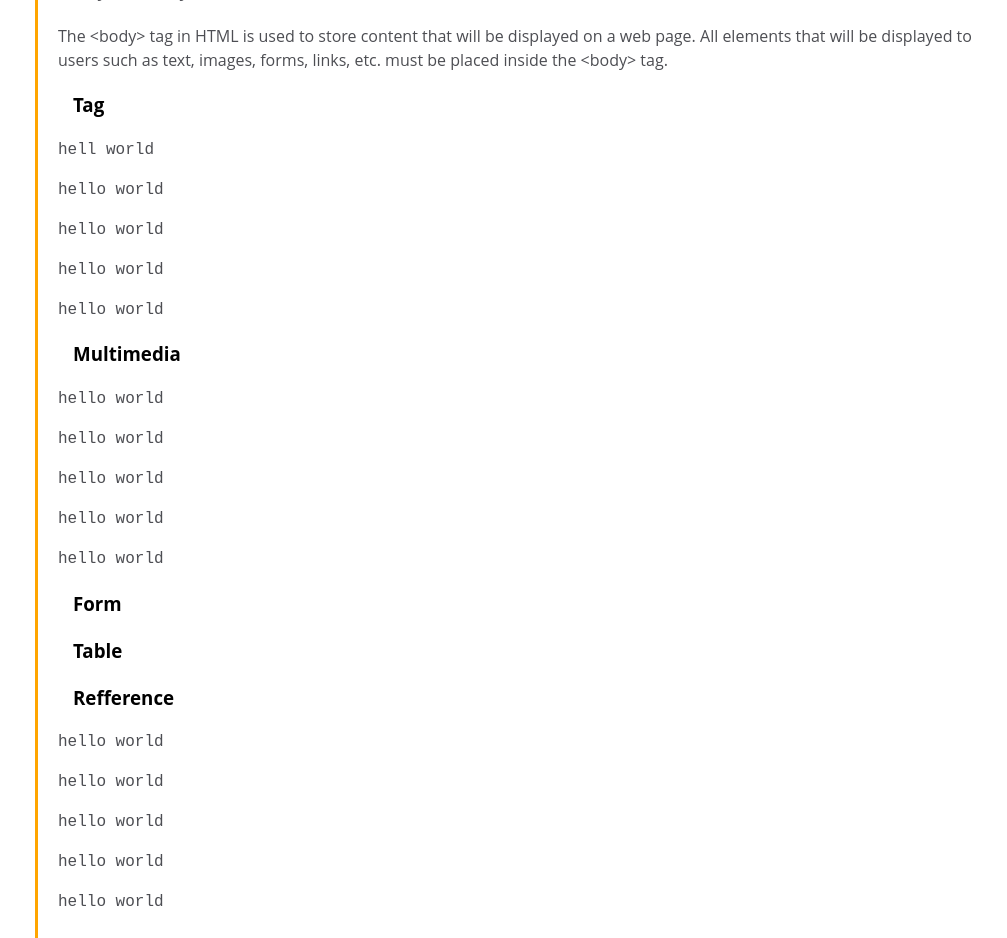
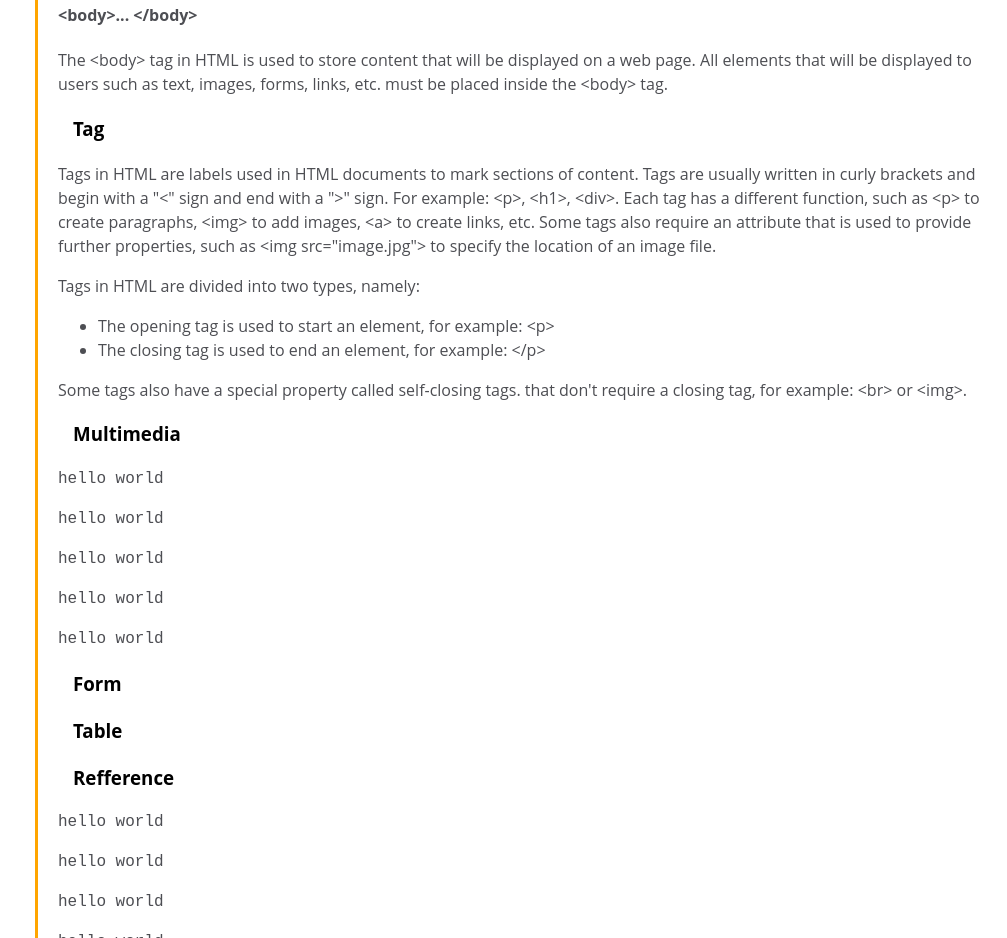
Before and after one commit to Saroyann/Simple-HTML5-Technical-Documentation-Page, a plain HTML site: page index.html in a window 1280 px wide. Shown: the part 1920-2858 px from the top of the page, without its empty margins (273-1280 px from the left). Drawn offline with Linux system fonts and the light colour scheme.

Commit message:
initial commit

```diff
--- a/index.html
+++ b/index.html
@@ -84,10 +84,9 @@
 
             <h4>&lt;meta&gt;</h4>
             <p>
-                &lt;meta&gt; tags are used to provide information about the HTML document itself. &lt;meta&gt; are used in the head section of a web page to provide additional information about that page to browsers, search engines, or other applications that access the page. <br>
+                &lt;meta&gt; tags are used to provide information about the HTML document itself. &lt;meta&gt; are used in the head section of a web page to provide additional information about that page to browsers, search engines, or other applications that access the page. <br><br>
                 Some examples of common uses of meta tags:
             </p>
-
             <ul>
                 <li><code><b>&lt;meta charset="UTF-8"&gt;</b></code>is used to define the type of character used in the document.</li>
                 <br>
@@ -116,11 +115,18 @@
             <header>
                 <h3>Tag</h3>
             </header>
-            <code><p>hell world</p></code>
-            <code><p>hello world</p></code>
-            <code><p>hello world</p></code>
-            <code><p>hello world</p></code>
-            <code><p>hello world</p></code>
+            <p>
+                Tags in HTML are labels used in HTML documents to mark sections of content. Tags are usually written in curly brackets and begin with a "&lt;" sign and end with a ">" sign. For example: &lt;p>, &lt;h1>, &lt;div>. Each tag has a different function, such as &lt;p> to create paragraphs, &lt;img> to add images, &lt;a> to create links, etc. Some tags also require an attribute that is used to provide further properties, such as &lt;img src="image.jpg"> to specify the location of an image file.
+            </p>
+            <p>Tags in HTML are divided into two types, namely:</p>
+
+            <ul>
+                <li>The opening tag is used to start an element, for example: &lt;p></li>
+                <li>The closing tag is used to end an element, for example: &lt;/p></li>
+            </ul>
+            <p>
+                Some tags also have a special property called self-closing tags. that don't require a closing tag, for example: &lt;br> or &lt;img>.
+            </p>
         </section>
 
         <section id="Multimedia" class="main-section">
```
